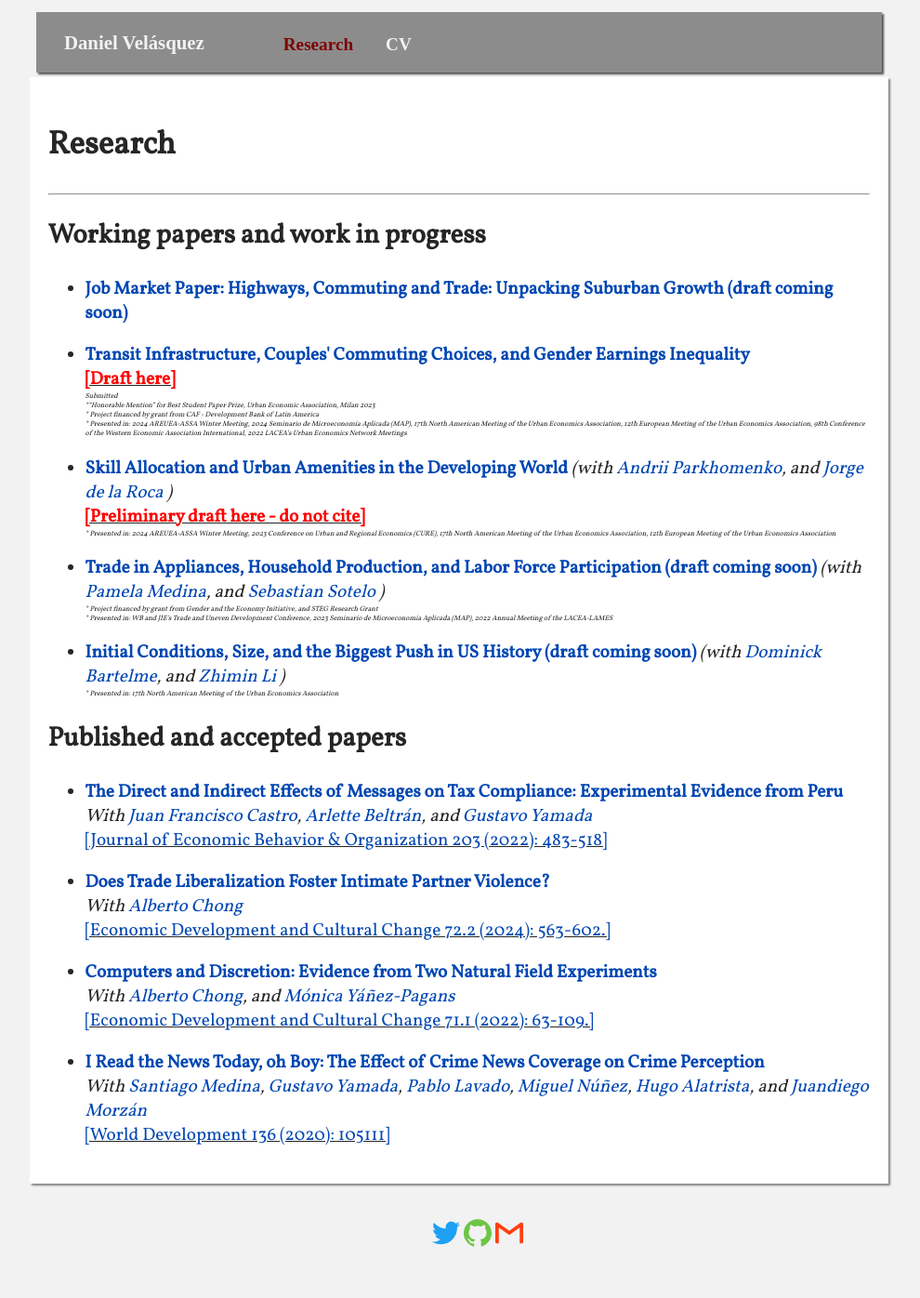
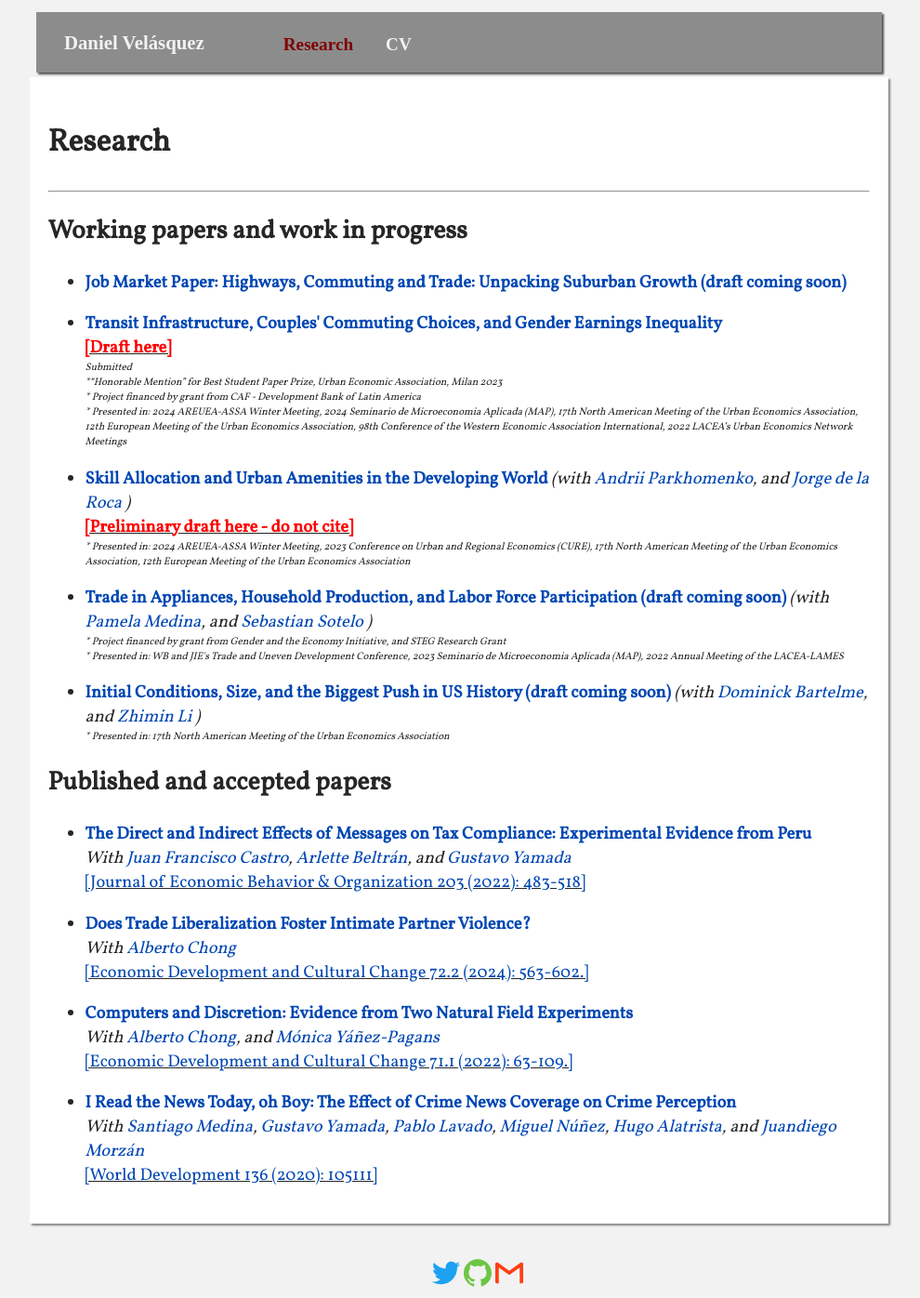
Before and after one commit to dvelasquezc/dvelasquezc.github.io, a Jekyll site: the page built from _pages/research.md, in a window 1280 px wide. Shown: the whole page at 93% size, without its empty margins (146-1136 px from the left). Built offline with Jekyll 4.4.1, drawn with Linux system fonts in a browser that asks for light colours; some web fonts are replaced; before the commit the page ends 1353 px from its top, so only the background shows below that.

Commit message:
update size css

```diff
--- a/assets/css/main.css
+++ b/assets/css/main.css
@@ -102,7 +102,7 @@ label {
 }
 
 #menu a span {
-	font-size: 0.75em;
+	font-size: 0.9em;
 	margin: -0.4em
 }
 
@@ -160,7 +160,7 @@ label {
 	box-shadow: 2px 2px 2px grey;
 	color: #262626;
 	font-family: 'Vollkorn', serif;
-	font-size: 1.20em
+	font-size: 1.15em
 }
 
 .webcontent a {
@@ -205,7 +205,7 @@ table, th, td {
 }
 
 .conferences {
-	font-size: 0.40em
+	font-size: 0.60em
 }
 
 
@@ -492,5 +492,5 @@ label {
 
 
 .conferences {
-	font-size: 0.40em
+	font-size: 0.60em
 }
```
